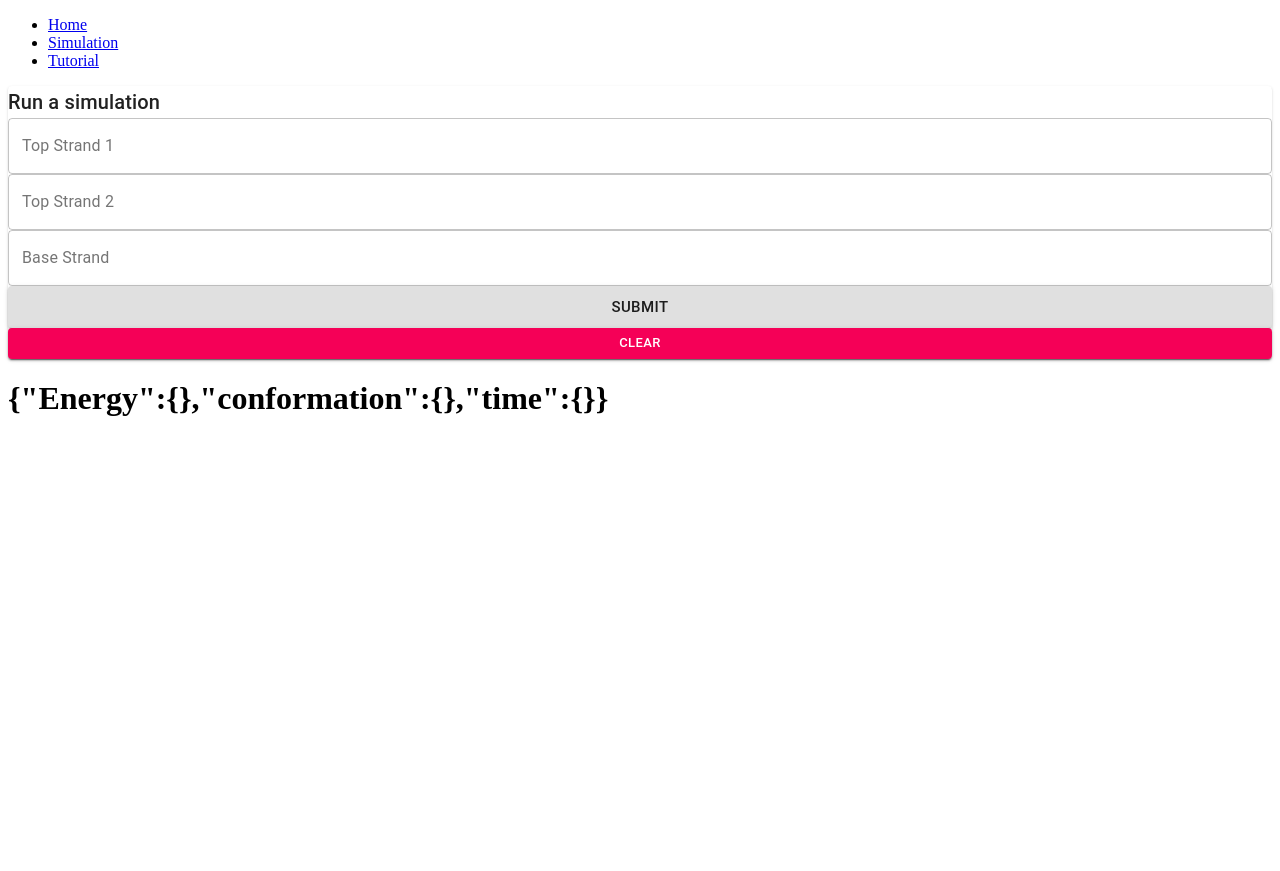
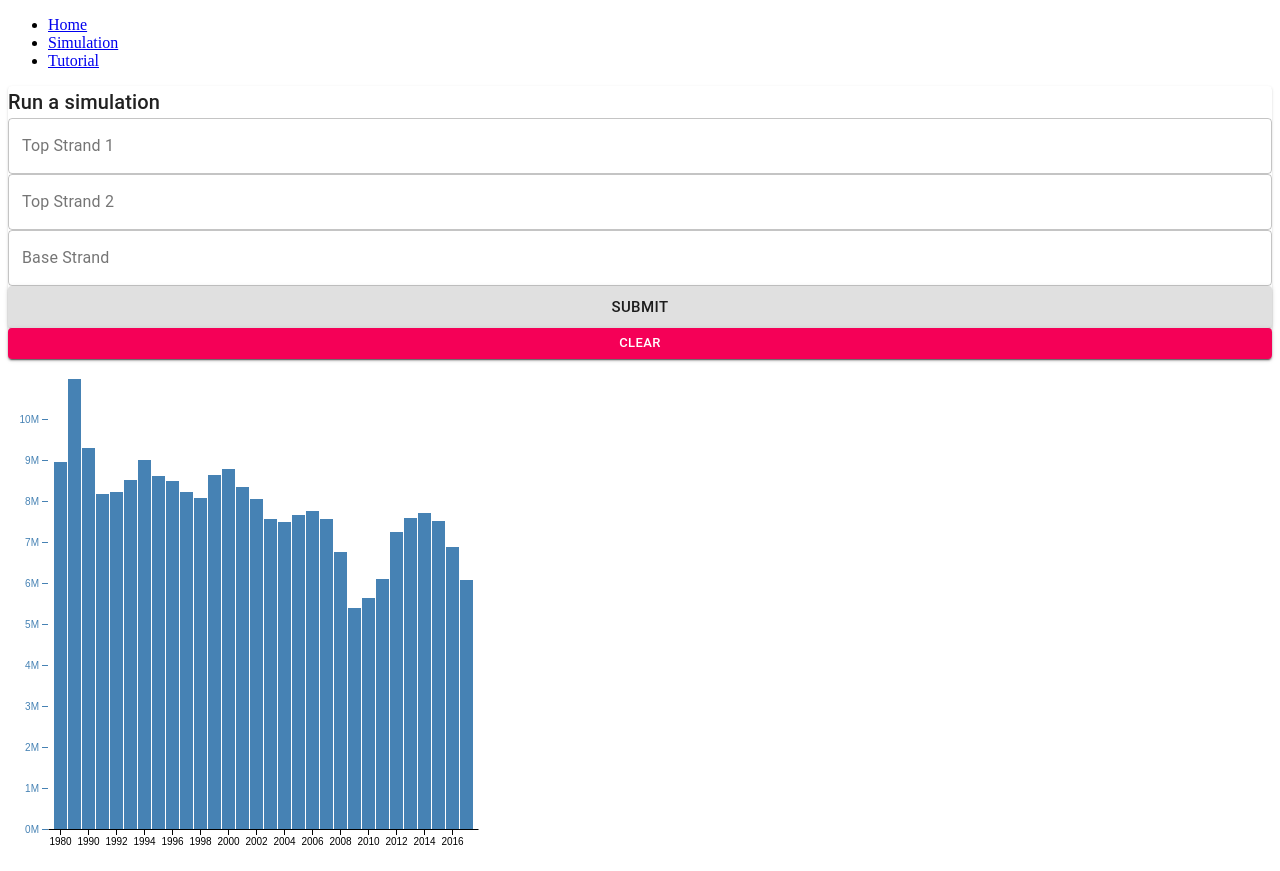
Before and after one commit to FeiyouG/syn_bio_vis, a React (Create React App) app in the folder client/: page /sim in a window 1280 px wide. Before the commit the page ends 800 px from the top, so only its background shows below. Built offline with nearby package versions, Linux system fonts and the light colour scheme.

Commit message:
Added D3 support with a demo
- Added a useD3 hook
- Added a demo Barchart drawn by d3

```diff
--- a/client/src/App.js
+++ b/client/src/App.js
@@ -7,7 +7,7 @@
 } from 'react-router-dom';
 
 import Home from './components/home'
-import Simulation from './components/simulation/simulation'
+import Simulation from './components/simulation'
 import Tutorial from './components/tutorial'
 
 function App() {
--- a/client/src/components/d3/strandDisplacement.js
+++ b/client/src/components/d3/strandDisplacement.js
@@ -0,0 +1,89 @@
+import React from "react";
+import * as d3 from "d3";
+
+import { useD3 } from '../../hooks/useD3';
+
+function SDSimulation({ data }) {
+  const ref = useD3(
+    (svg) => {
+
+      const height = 500;
+      const width = 500;
+      const margin = { top: 20, right: 30, bottom: 30, left: 40 };
+
+      const x = d3
+        .scaleBand()
+        .domain(data.map((d) => d.year))
+        .rangeRound([margin.left, width - margin.right])
+        .padding(0.1);
+
+      const y1 = d3
+        .scaleLinear()
+        .domain([0, d3.max(data, (d) => d.sales)])
+        .rangeRound([height - margin.bottom, margin.top]);
+
+      const xAxis = (g) =>
+        g.attr("transform", `translate(0,${height - margin.bottom})`).call(
+          d3
+            .axisBottom(x)
+            .tickValues(
+              d3
+                .ticks(...d3.extent(x.domain()), width / 40)
+                .filter((v) => x(v) !== undefined)
+            )
+            .tickSizeOuter(0)
+        );
+
+      const y1Axis = (g) =>
+        g
+          .attr("transform", `translate(${margin.left},0)`)
+          .style("color", "steelblue")
+          .call(d3.axisLeft(y1).ticks(null, "s"))
+          .call((g) => g.select(".domain").remove())
+          .call((g) =>
+            g
+              .append("text")
+              .attr("x", -margin.left)
+              .attr("y", 10)
+              .attr("fill", "currentColor")
+              .attr("text-anchor", "start")
+              .text(data.y1)
+          );
+
+      svg.select(".x-axis").call(xAxis);
+      svg.select(".y-axis").call(y1Axis);
+
+      svg
+        .select(".plot-area")
+        .attr("fill", "steelblue")
+        .selectAll(".bar")
+        .data(data)
+        .join("rect")
+        .attr("class", "bar")
+        .attr("x", (d) => x(d.year))
+        .attr("width", x.bandwidth())
+        .attr("y", (d) => y1(d.sales))
+        .attr("height", (d) => y1(0) - y1(d.sales));
+
+    }, [data.length]
+  )
+
+  return (
+    <svg
+      ref={ref}
+      style={{
+        height: 500,
+        width: "100%",
+        marginRight: "0px",
+        marginLeft: "0px",
+      }}
+    >
+      <g className="plot-area" />
+      <g className="x-axis" />
+      <g className="y-axis" />
+    </svg>
+  )
+
+}
+
+export default SDSimulation;
--- a/client/src/components/simulation/animation.js
+++ /dev/null
@@ -1,14 +0,0 @@
-// This module will create visualization for using d3
-import React from 'react';
-import * as d3 from 'd3';
-
-function Animation(props) {
-  return (
-    <div>
-      <h1>{JSON.stringify(props.data)}</h1>
-    </div>
-  )
-
-}
-
-export default Animation;
--- a/client/src/components/simulation/simulation.js
+++ b/client/src/components/simulation/index.js
@@ -3,9 +3,44 @@
 // import FileBase from 'react-file-base64';
 import { useDispatch } from 'react-redux';
 
-import Animation from './animation';
+import SDSimulation from '../d3/strandDisplacement'
 import { runSim } from '../../actions/simulation';
 // import useStyles from './Styles';
+
+
+const data = [
+  { year: 1980, efficiency: 24.3, sales: 8949000 },
+  { year: 1985, efficiency: 27.6, sales: 10979000 },
+  { year: 1990, efficiency: 28, sales: 9303000 },
+  { year: 1991, efficiency: 28.4, sales: 8185000 },
+  { year: 1992, efficiency: 27.9, sales: 8213000 },
+  { year: 1993, efficiency: 28.4, sales: 8518000 },
+  { year: 1994, efficiency: 28.3, sales: 8991000 },
+  { year: 1995, efficiency: 28.6, sales: 8620000 },
+  { year: 1996, efficiency: 28.5, sales: 8479000 },
+  { year: 1997, efficiency: 28.7, sales: 8217000 },
+  { year: 1998, efficiency: 28.8, sales: 8085000 },
+  { year: 1999, efficiency: 28.3, sales: 8638000 },
+  { year: 2000, efficiency: 28.5, sales: 8778000 },
+  { year: 2001, efficiency: 28.8, sales: 8352000 },
+  { year: 2002, efficiency: 29, sales: 8042000 },
+  { year: 2003, efficiency: 29.5, sales: 7556000 },
+  { year: 2004, efficiency: 29.5, sales: 7483000 },
+  { year: 2005, efficiency: 30.3, sales: 7660000 },
+  { year: 2006, efficiency: 30.1, sales: 7762000 },
+  { year: 2007, efficiency: 31.2, sales: 7562000 },
+  { year: 2008, efficiency: 31.5, sales: 6769000 },
+  { year: 2009, efficiency: 32.9, sales: 5402000 },
+  { year: 2010, efficiency: 33.9, sales: 5636000 },
+  { year: 2011, efficiency: 33.1, sales: 6093000 },
+  { year: 2012, efficiency: 35.3, sales: 7245000 },
+  { year: 2013, efficiency: 36.4, sales: 7586000 },
+  { year: 2014, efficiency: 36.5, sales: 7708000 },
+  { year: 2015, efficiency: 37.2, sales: 7517000 },
+  { year: 2016, efficiency: 37.7, sales: 6873000 },
+  { year: 2017, efficiency: 39.4, sales: 6081000 },
+];
+
 
 function Simulation() {
   // ################
@@ -97,7 +132,7 @@
           </div>
         </form>
       </Paper>
-      <Animation data={simData} />
+      <SDSimulation data={data} />
     </div>
 
   )
--- /dev/null
+++ b/client/src/hooks/useD3.js
@@ -0,0 +1,17 @@
+import React from 'react';
+import * as d3 from 'd3';
+
+// A custom D3 hook
+// That will refnder the graph with `rednerD3Fn`
+// only if dependencies change
+// Reference: https://www.pluralsight.com/guides/using-d3.js-inside-a-react-app
+export const useD3 = (renderGraphFn, dependencies) => {
+  const ref = React.useRef();
+
+  React.useEffect(() => {
+    renderGraphFn(d3.select(ref.current));
+    return () => {};
+  }, dependencies);
+
+  return ref;
+}
```
